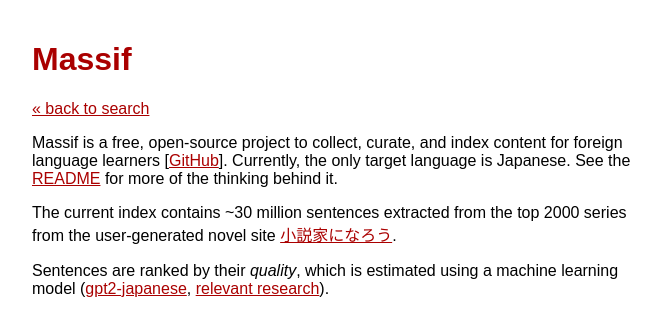
After one commit to rsimmons/massif, a Python web app: template web/templates/about.html in a window 1280 px wide. The commit adds this page. Shown: the top 336 px of the page, without its empty margins (308-969 px from the left). Run offline with Jinja, Linux system fonts and the light colour scheme; the template is opened without the code that fills it, so the values that code supplies are empty.

Commit message:
Start about page, tweak copy

```diff
--- /dev/null
+++ b/web/templates/about.html
@@ -0,0 +1,62 @@
+<!DOCTYPE html>
+<html>
+<head>
+    <meta charset="utf-8">
+    <meta name="viewport" content="width=device-width,initial-scale=1,shrink-to-fit=no"/>
+    <title>Massif - About</title>
+    <style type="text/css">
+
+body, html {
+    margin: 0;
+    padding: 0;
+}
+
+body {
+    font-size: 16px;
+    font-family: sans-serif;
+}
+
+a {
+    color: #a00;
+}
+
+.wrapper {
+    margin: 0 auto;
+    max-width: 600px;
+    padding: 20px 10px;
+}
+
+h1, h2, h3 {
+    color: #a00;
+}
+
+strong {
+   font-weight: bold;
+   font-style: normal;
+   color: #800;
+}
+
+ul {
+  /* list-style-type: none; */
+  padding: 0;
+  margin: 0;
+}
+
+    </style>
+    <script>
+    </script>
+</head>
+<body>
+    <div class="wrapper">
+        <h1>Massif</h1>
+        <p><a href="/">&laquo; back to search</a></p>
+        <p>Massif is a free, open-source project to collect, curate, and index content for foreign language learners [<a href="https://github.com/rsimmons/massif">GitHub</a>]. Currently, the only target language is Japanese. See the <a href="https://github.com/rsimmons/massif/blob/master/README.md">README</a> for more of the thinking behind it.</p>
+        <p>The current index contains ~30 million sentences extracted from the top 2000 series from the user-generated novel site <a href="http://syosetu.com/">小説家になろう</a>.</p>
+        <p>Sentences are ranked by their <em>quality</em>, which is estimated using a machine learning model (<a href="https://github.com/tanreinama/gpt2-japanese">gpt2-japanese</a>, <a href="https://arxiv.org/abs/2004.00881">relevant research</a>).</p>
+        <!-- <h2>Similar Projects</h2>
+        <ul>
+            <li>foo</li>
+        </ul> -->
+    </div>
+</body>
+</html>
```
Also changed, not shown: web/application.py (+6 -2 lines), web/templates/index.html (+18 -3 lines).
